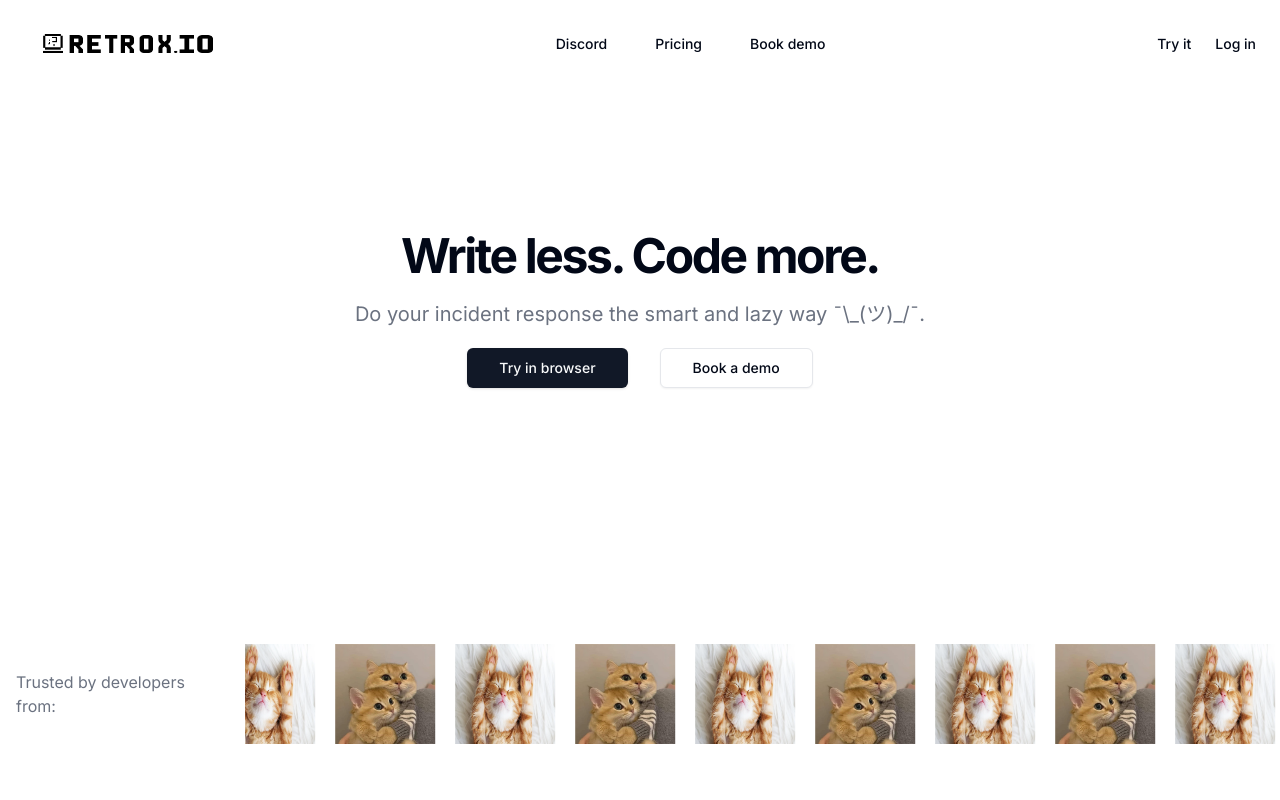
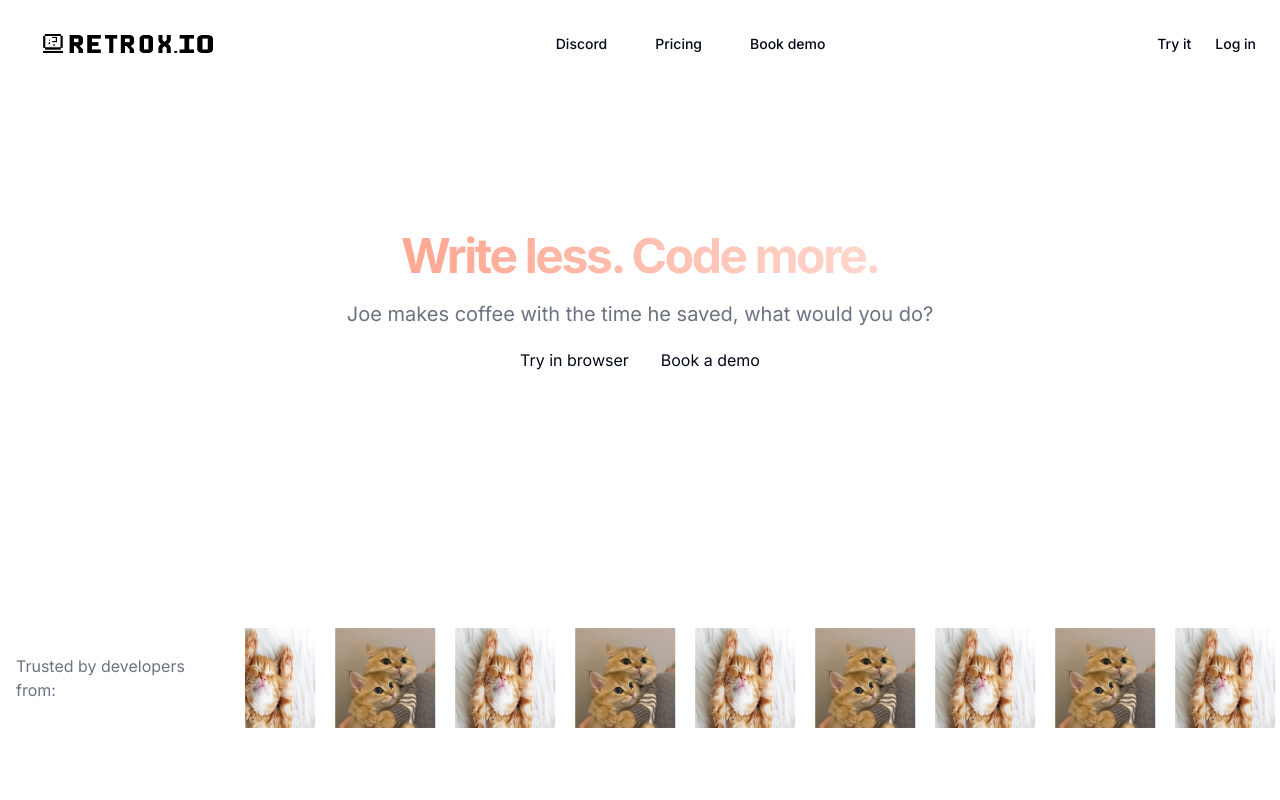
Before and after one commit to chuns-wuu/nextjs-mvp, a Next.js app in the folder nextjs-mvp/: page / in a window 1280 px wide. Shown: the top 800 px of the page. Built offline with nearby package versions, Linux system fonts and the light colour scheme.

Commit message:
fix landing page

```diff
--- a/nextjs-mvp/src/components/v0/Home.tsx
+++ b/nextjs-mvp/src/components/v0/Home.tsx
@@ -17,23 +17,23 @@ export default function HomePage() {
     <section className="flex flex-col items-center justify-center">
       <div className="container mx-auto text-center h-full">
         <div className="space-y-2">
-          <h1 className="text-3xl lg:pt-36 font-bold tracking-tighter sm:text-4xl md:text-5xl">
+          <h1 className="gradient-text text-3xl lg:pt-36 font-bold tracking-tighter sm:text-4xl md:text-5xl">
             Write less. Code more.
           </h1>
           <p className="p-3 mx-auto text-gray-500 md:text-xl dark:text-gray-400">
-            Do your incident response the smart and lazy way ¯\_(ツ)_/¯.
+          Joe makes coffee with the time he saved, what would you do?
           </p>
           <div className="flex flex-col gap-8 sm:flex-row sm:justify-center">
             <Link
               href="/new/0"
-              className="inline-flex h-10 items-center justify-center rounded-md bg-gray-900 px-8 text-sm font-medium text-gray-50 shadow transition-colors hover:bg-gray-900/90 focus-visible:outline-none focus-visible:ring-1 focus-visible:ring-gray-950 disabled:pointer-events-none disabled:opacity-50 dark:bg-gray-50 dark:text-gray-900 dark:hover:bg-gray-50/90 dark:focus-visible:ring-gray-300"
+              //className="inline-flex h-10 items-center justify-center rounded-md bg-gray-900 px-8 text-sm font-medium text-gray-50 shadow transition-colors hover:bg-gray-900/90 focus-visible:outline-none focus-visible:ring-1 focus-visible:ring-gray-950 disabled:pointer-events-none disabled:opacity-50 dark:bg-gray-50 dark:text-gray-900 dark:hover:bg-gray-50/90 dark:focus-visible:ring-gray-300"
               prefetch={false}
             >
               Try in browser
             </Link>
             <Link
               href="#"
-              className="inline-flex h-10 items-center justify-center rounded-md border border-gray-200 border-gray-200 bg-white px-8 text-sm font-medium shadow-sm transition-colors hover:bg-gray-100 hover:text-gray-900 focus-visible:outline-none focus-visible:ring-1 focus-visible:ring-gray-950 disabled:pointer-events-none disabled:opacity-50 dark:border-gray-800 dark:border-gray-800 dark:bg-gray-950 dark:hover:bg-gray-800 dark:hover:text-gray-50 dark:focus-visible:ring-gray-300"
+              //className="inline-flex h-10 items-center justify-center rounded-md border border-gray-200 border-gray-200 bg-white px-8 text-sm font-medium shadow-sm transition-colors hover:bg-gray-100 hover:text-gray-900 focus-visible:outline-none focus-visible:ring-1 focus-visible:ring-gray-950 disabled:pointer-events-none disabled:opacity-50 dark:border-gray-800 dark:border-gray-800 dark:bg-gray-950 dark:hover:bg-gray-800 dark:hover:text-gray-50 dark:focus-visible:ring-gray-300"
               prefetch={false}
             >
               Book a demo
```
